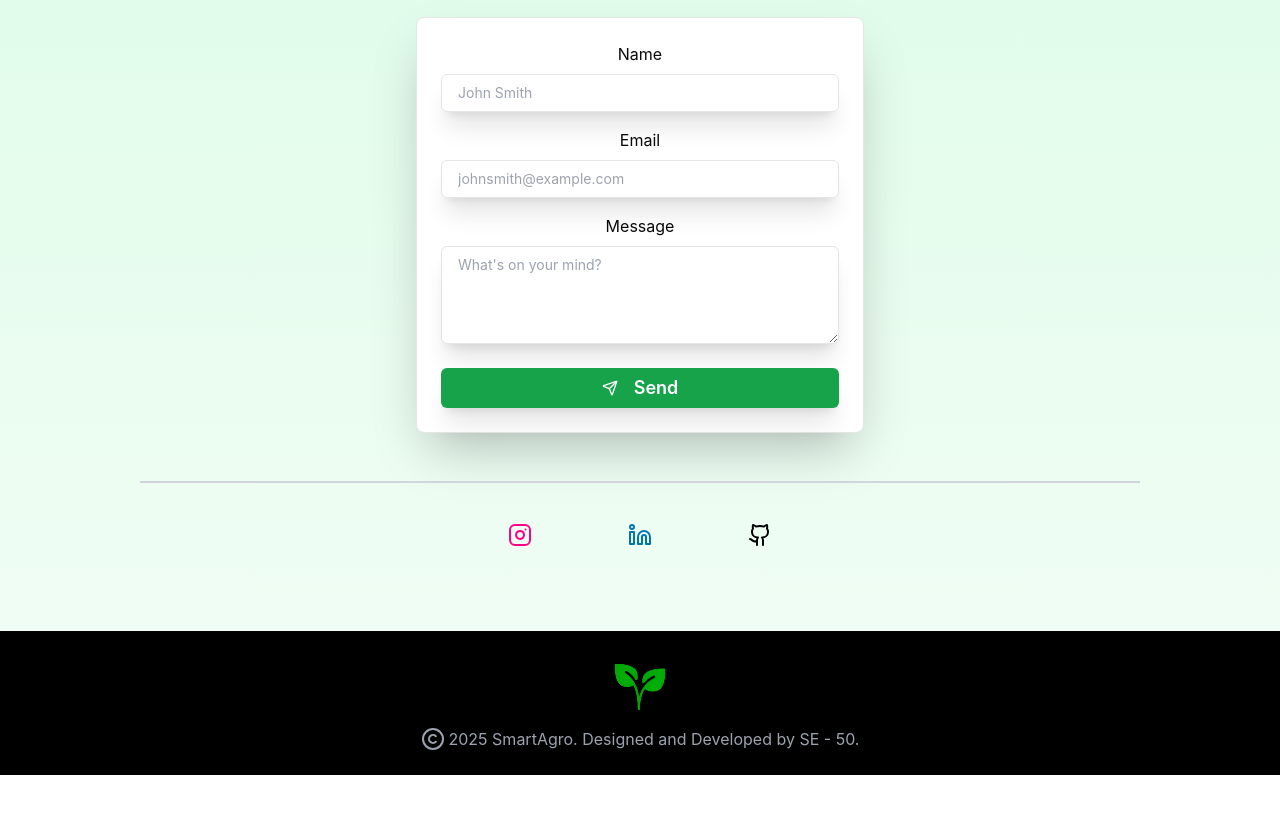
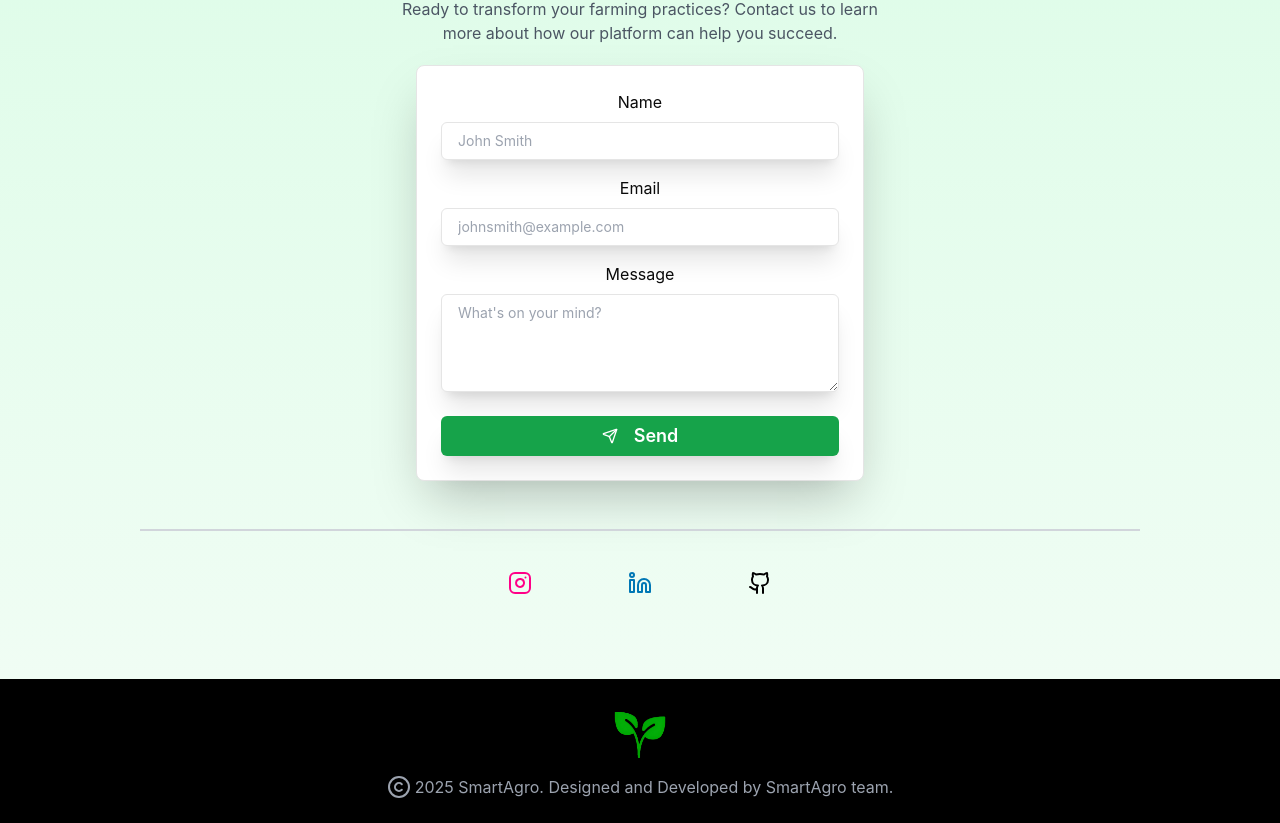
Before and after one commit to LishanR/FarmSync-Web, a React (Vite) app: page / in a window 1280 px wide. Shown: the part 3629-4452 px from the top of the page. Before the commit the page ends 4404 px from the top, so only its background shows below. Built offline with nearby package versions, Linux system fonts and the light colour scheme.

Commit message:
small format changes

```diff
--- a/src/Footer.jsx
+++ b/src/Footer.jsx
@@ -11,7 +11,7 @@ function Footer() {
 				/>
 				<p className="text-gray-400 flex justify-center text-sm sm:text-base">
 					<Copyright className="mr-1" />
-					2025 SmartAgro. Designed and Developed by SE - 50.
+					2025 SmartAgro. Designed and Developed by SmartAgro team.
 				</p>
 			</div>
 		</footer>
--- a/src/NavigationBar.jsx
+++ b/src/NavigationBar.jsx
@@ -2,7 +2,7 @@ function NavigationBar() {
 	return (
 		<nav
 			id="nav"
-			className=" flex top-0 left-0 right-0 items-center justify-between p-16 h-40 z-50 transition-all duration-300 rounded-xl w-full bg-gradient-to-r from-green-100 to-green-50"
+			className=" flex top-0 left-0 right-0 items-center justify-between p-16 h-30 z-50 transition-all duration-300 rounded-xl w-full bg-gradient-to-r from-green-100 to-green-50"
 		>
 			<div className="flex items-center  ">
 				<a href="/">
```
Also changed, not shown: public/mem_pics/Vinura.jpg.
